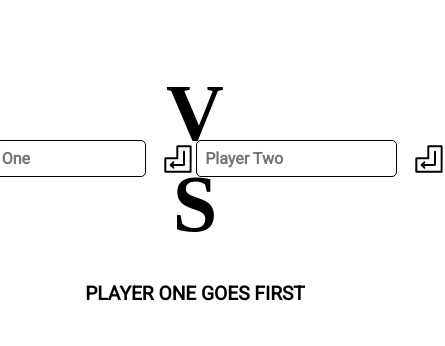
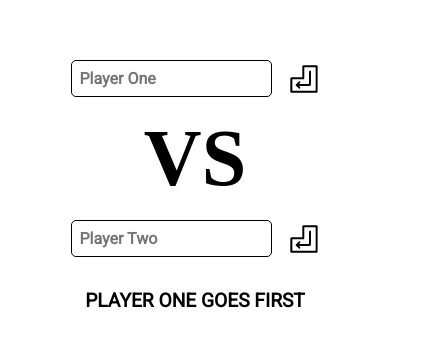
Before and after one commit to andreferreiradlw/tictactoe, a React (Create React App) app: page / in a window 390 px wide. Shown: the part 236-582 px from the top of the page, 445 px wide, since content can reach past the window. Built offline with nearby package versions, Linux system fonts and the light colour scheme; a web font is replaced by a local one.

Commit message:
style: improves responsiveness across the app

```diff
--- a/src/components/Board/Board.styles.ts
+++ b/src/components/Board/Board.styles.ts
@@ -3,11 +3,15 @@ import styled from 'styled-components';
 const Container = styled.section`
   aspect-ratio: 1 / 1;
   display: grid;
-  grid-gap: 2.5em;
+  grid-gap: 0.5em;
   grid-template-columns: repeat(3, minmax(0, 1fr));
   grid-template-rows: repeat(3, minmax(0, 1fr));
   height: min(90vw, 40em);
   margin: 0 auto;
+
+  @media screen and (min-width: 768px) {
+    grid-gap: 2.5em;
+  }
 `;
 
 export { Container };
--- a/src/components/PlayerCard/PlayerCard.styles.ts
+++ b/src/components/PlayerCard/PlayerCard.styles.ts
@@ -12,6 +12,17 @@ const Container = styled.div`
   justify-content: space-between;
   padding: 0.7em;
   text-align: center;
+`;
+
+const Details = styled.div`
+  align-items: center;
+  display: flex;
+  gap: 1em;
+  justify-content: center;
+
+  svg {
+    width: 1.5em;
+  }
 `;
 
 const Name = styled.p`
@@ -32,4 +43,4 @@ const Score = styled.p`
   }
 `;
 
-export { Container, Name, Score };
+export { Container, Details, Name, Score };
--- a/src/components/PlayerCard/index.tsx
+++ b/src/components/PlayerCard/index.tsx
@@ -1,7 +1,10 @@
 // types
 import type { Marks } from '../../types/Marks';
 // styles
-import { Container, Name, Score } from './PlayerCard.styles';
+import { Container, Details, Name, Score } from './PlayerCard.styles';
+// icons
+import { ReactComponent as XMarkIcon } from '../../icons/x_mark.svg';
+import { ReactComponent as OMarkIcon } from '../../icons/o_mark.svg';
 
 interface PlayerCardProps {
   name: string;
@@ -14,10 +17,12 @@ const PlayerCard = ({ name, score, mark, ...rest }: PlayerCardProps): JSX.Elemen
 
   return (
     <Container data-testid="playerCardContainer" {...rest}>
-      <Name data-testid="playerCardName">
-        {name}
-        {mark && <span data-testid="playerCardMark">{`(${mark})`}</span>}
-      </Name>
+      <Details>
+        <Name data-testid="playerCardName">{name}</Name>
+        {mark &&
+          (mark === 'X' ? <XMarkIcon data-testid="playerCardXIcon" /> : <OMarkIcon data-testid="playerCardOIcon" />)}
+      </Details>
+
       <Score data-testid="playerCardScore">{score}</Score>
     </Container>
   );
--- a/src/components/ScorePanel/ScorePanel.styles.ts
+++ b/src/components/ScorePanel/ScorePanel.styles.ts
@@ -1,22 +1,33 @@
 import styled from 'styled-components';
 
 const Container = styled.section`
-  align-items: center;
+  align-items: stretch;
   display: flex;
   flex-direction: column;
   font-weight: bold;
-  gap: 2rem;
-  padding: 1em 1.4em;
+  gap: 2em;
+  padding: 1em 0;
   text-align: center;
   text-transform: uppercase;
+
+  @media screen and (min-width: 700px) {
+    align-items: center;
+  }
 `;
 
 const ScoreCards = styled.div`
-  align-items: center;
-  display: grid;
-  gap: 2rem;
-  grid-template-columns: repeat(3, minmax(0, 1fr));
+  align-items: stretch;
+  display: flex;
+  flex-direction: column;
+  gap: 1em;
   justify-content: center;
+
+  @media screen and (min-width: 700px) {
+    display: grid;
+    align-items: center;
+    gap: 2.5em;
+    grid-template-columns: repeat(3, minmax(0, 1fr));
+  }
 `;
 
 const Versus = styled.p`
--- a/src/components/Subheader/Subheader.styles.ts
+++ b/src/components/Subheader/Subheader.styles.ts
@@ -5,7 +5,7 @@ const Container = styled.div`
   display: flex;
   gap: 2em;
   justify-content: space-between;
-  margin: 1em 0;
+  padding: 1em 0;
   width: 100%;
 `;
 
```
Also changed, not shown: 2 other files (tests, documents, lock files or other folders).
